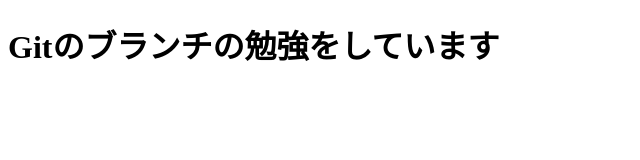
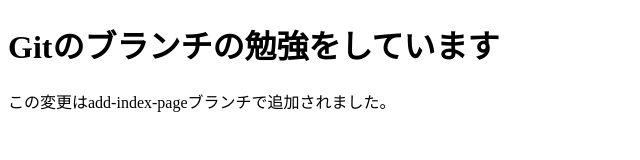
Before and after one commit to ss2ss2/git-study, a plain HTML site: page index.html in a window 1280 px wide. Shown: the whole page, without its empty margins (0-640 px from the left). Drawn offline with Linux system fonts and the light colour scheme.

Commit message:
Webページの更新

```diff
--- a/index.html
+++ b/index.html
@@ -7,5 +7,6 @@
 </head>
 <body>
   <h1>Gitのブランチの勉強をしています</h1>
+  <p>この変更はadd-index-pageブランチで追加されました。<p>
 </body>
 </html>
```
